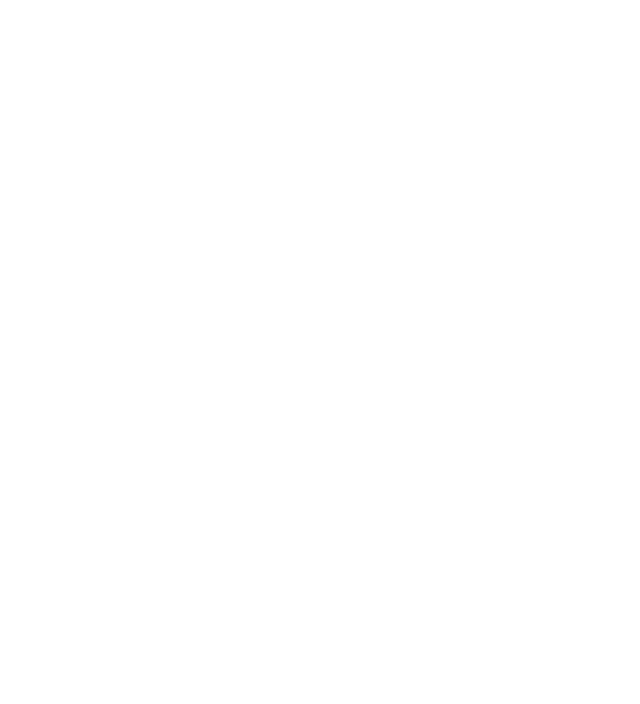
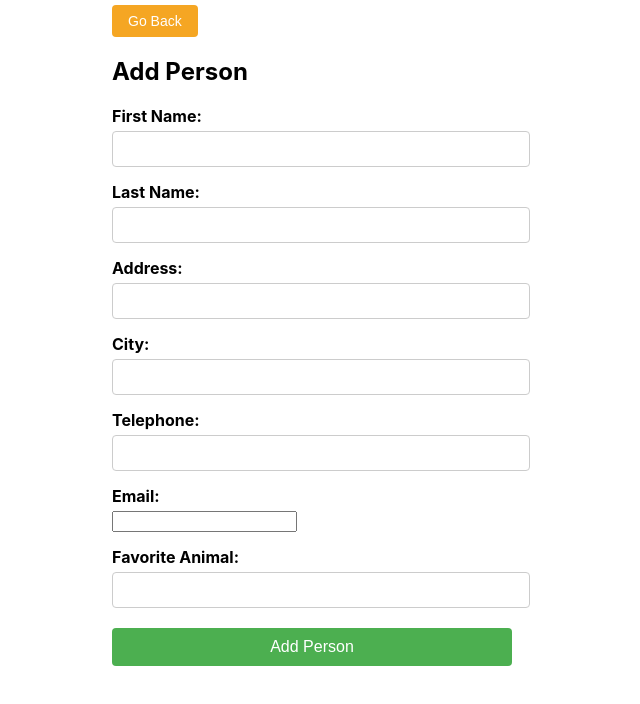
Before and after one commit to im-stanly/Animal-Clinic, a React (Create React App) app in the folder src/main/frontend/: page /AddPerson in a window 1280 px wide. Before the commit this address had no page. Shown: the top 704 px of the page, without its empty margins (328-968 px from the left). Built offline with nearby package versions, Linux system fonts and the light colour scheme.

Commit message:
addperson addpet initial commit

```diff
--- a/src/main/frontend/src/index.js
+++ b/src/main/frontend/src/index.js
@@ -11,6 +11,9 @@ import PrescriptionPage from './js/PrescriptionPage';
 import PetPage from './js/PetPage';
 import PrescriptionListPage from './js/PrescriptionListPage';
 import AddPet from './js/AddPet';
+import AddPerson from './js/AddPerson';
+import PetOwners from './js/PetOwners';
+import AddVisit from './js/AddVisit';
 import './css/index.css';
 
 ReactDOM.render(
@@ -26,6 +29,9 @@ ReactDOM.render(
       <Route path="/petPage/:petId" element={<PetPage />} />
       <Route path="/PrescriptionListPage/:visitId" element={<PrescriptionListPage />} />
       <Route path="/AddPet" element={<AddPet />} />
+      <Route path="/AddPerson" element={<AddPerson />} />
+      <Route path="/PetOwners" element={<PetOwners />} />
+      <Route path="/AddVisit/:vetId" element={<AddVisit />} />
     </Routes>
   </BrowserRouter>,
   document.getElementById('root')
--- /dev/null
+++ b/src/main/frontend/src/js/AddPerson.js
@@ -0,0 +1,148 @@
+import React, { useState } from 'react';
+import { useNavigate } from 'react-router-dom';
+import '../css/AddPet.css';
+
+const AddPetForm = () => {
+  const [formData, setFormData] = useState({
+    first_name: '',
+    last_name: '',
+    address: '',
+    city: '',
+    telephone: '',
+    email: '',
+    favAnimal: ''
+  });
+
+  const navigate = useNavigate();
+
+  const handleInputChange = (event) => {
+    const { name, value } = event.target;
+
+    setFormData((prevFormData) => ({
+      ...prevFormData,
+      [name]: value
+    }));
+  };
+
+  const goBack = () => {
+    navigate(-1);
+  };
+
+  const handleSubmit = async (event) => {
+    event.preventDefault();
+    try {
+      const response = await fetch('http://localhost:8080/persons', {
+        method: 'POST',
+        headers: {
+          'Content-Type': 'application/json'
+        },
+        body: JSON.stringify([formData])
+      });
+
+      console.log('Data sent:', JSON.stringify(formData));
+
+      if (response.ok) {
+        console.log('Person has been added!');
+        setFormData({
+          first_name: '',
+          last_name: '',
+          address: '',
+          city: '',
+          telephone: '',
+          email: '',
+          favAnimal: ''
+        });
+      } else {
+        console.error('An error occurred while adding the person.');
+      }
+    } catch (error) {
+      console.error(error);
+    }
+  };
+
+  return (
+    <div>
+      <div className="add-pet-form-container">
+        <button className="back-button" onClick={goBack}>Go Back</button>
+        <h2>Add Person</h2>
+        <form onSubmit={handleSubmit}>
+          <div>
+            <label htmlFor="first_name">First Name:</label>
+            <input
+              type="text"
+              id="first_name"
+              name="first_name"
+              value={formData.first_name}
+              onChange={handleInputChange}
+              required
+            />
+          </div>
+          <div>
+            <label htmlFor="last_name">Last Name:</label>
+            <input
+              type="text"
+              id="last_name"
+              name="last_name"
+              value={formData.last_name}
+              onChange={handleInputChange}
+              required
+            />
+          </div>
+          <div>
+            <label htmlFor="address">Address:</label>
+            <input
+              type="text"
+              id="address"
+              name="address"
+              value={formData.address}
+              onChange={handleInputChange}
+            />
+          </div>
+          <div>
+            <label htmlFor="city">City:</label>
+            <input
+              type="text"
+              id="city"
+              name="city"
+              value={formData.city}
+              onChange={handleInputChange}
+            />
+          </div>
+          <div>
+            <label htmlFor="telephone">Telephone:</label>
+            <input
+              type="text"
+              id="telephone"
+              name="telephone"
+              value={formData.telephone}
+              onChange={handleInputChange}
+            />
+          </div>
+          <div>
+            <label htmlFor="email">Email:</label>
+            <input
+              type="email"
+              id="email"
+              name="email"
+              value={formData.email}
+              onChange={handleInputChange}
+            />
+          </div>
+          <div>
+            <label htmlFor="favAnimal">Favorite Animal:</label>
+            <input
+              type="text"
+              id="favAnimal"
+              name="favAnimal"
+              value={formData.favAnimal}
+              onChange={handleInputChange}
+            />
+          </div>
+          <button type="submit">Add Person</button>
+        </form>
+      </div>
+    </div>
+  );
+};
+
+export default AddPetForm;
--- /dev/null
+++ b/src/main/frontend/src/js/AddVisit.js
@@ -0,0 +1,186 @@
+import React, { useState, useEffect } from 'react';
+import { useNavigate } from 'react-router-dom';
+
+const AddVisitForm = () => {
+  const navigate = useNavigate();
+  const vet_id = window.location.pathname.split('/').pop();
+
+  const [formData, setFormData] = useState({
+    pet_id: 0,
+    vet_id: parseInt(vet_id),
+    visit_date: '',
+    visit_time: '',
+    type_id: 0,
+    description: '',
+  });
+
+  const [visitHour, setVisitHour] = useState('');
+  const [visitMinute, setVisitMinute] = useState('');
+  const [visitSecond, setVisitSecond] = useState('');
+
+  const goBack = () => {
+    navigate(-1);
+  };
+
+  const handleSubmit = async (event) => {
+    event.preventDefault();
+    try {
+      const visitTime = `${visitHour}:${visitMinute}:${visitSecond}`;
+
+      const visitData = {
+        ...formData,
+        visit_time: visitTime
+      };
+
+      const response = await fetch(`http://localhost:8080/visits`, {
+        method: 'POST',
+        headers: {
+          'Content-Type': 'application/json'
+        },
+        body: JSON.stringify([visitData])
+      });
+
+      console.log('Data sent:', JSON.stringify(visitData));
+
+      if (response.ok) {
+        console.log('Visit has been added!');
+        setFormData({
+          pet_id: 0,
+          vet_id: parseInt(vet_id),
+          visit_date: '',
+          visit_time: '',
+          type_id: 0,
+          description: '',
+        });
+        setVisitHour('');
+        setVisitMinute('');
+        setVisitSecond('');
+      } else {
+        console.error('An error occurred while adding the visit.');
+      }
+    } catch (error) {
+      console.error(error);
+    }
+  };
+
+  return (
+    <div>
+      <h2>Add Visit</h2>
+      <form onSubmit={handleSubmit}>
+        <div>
+          <label htmlFor="pet_id">Pet ID:</label>
+          <input
+            type="number"
+            id="pet_id"
+            name="pet_id"
+            value={formData.pet_id}
+            onChange={(event) => {
+              const { value } = event.target;
+              setFormData((prevFormData) => ({
+                ...prevFormData,
+                pet_id: parseInt(value)
+              }));
+            }}
+            required
+          />
+        </div>
+        <div>
+          <label htmlFor="visit_date">Visit Date:</label>
+          <input
+            type="date"
+            id="visit_date"
+            name="visit_date"
+            value={formData.visit_date}
+            onChange={(event) => {
+              const { value } = event.target;
+              setFormData((prevFormData) => ({
+                ...prevFormData,
+                visit_date: value
+              }));
+            }}
+            required
+          />
+        </div>
+        <div>
+          <label htmlFor="visit_hour">Visit Hour:</label>
+          <input
+            type="number"
+            id="visit_hour"
+            name="visit_hour"
+            value={visitHour}
+            onChange={(event) => {
+              const { value } = event.target;
+              setVisitHour(value);
+            }}
+            required
+          />
+        </div>
+        <div>
+          <label htmlFor="visit_minute">Visit Minute:</label>
+          <input
+            type="number"
+            id="visit_minute"
+            name="visit_minute"
+            value={visitMinute}
+            onChange={(event) => {
+              const { value } = event.target;
+              setVisitMinute(value);
+            }}
+            required
+          />
+        </div>
+        <div>
+          <label htmlFor="visit_second">Visit Second:</label>
+          <input
+            type="number"
+            id="visit_second"
+            name="visit_second"
+            value={visitSecond}
+            onChange={(event) => {
+              const { value } = event.target;
+              setVisitSecond(value);
+            }}
+            required
+          />
+        </div>
+        <div>
+          <label htmlFor="type_id">Type ID:</label>
+          <input
+            type="number"
+            id="type_id"
+            name="type_id"
+            value={formData.type_id}
+            onChange={(event) => {
+              const { value } = event.target;
+              setFormData((prevFormData) => ({
+                ...prevFormData,
+                type_id: parseInt(value)
+              }));
+            }}
+            required
+          />
+        </div>
+        <div>
+          <label htmlFor="description">Description:</label>
+          <textarea
+            id="description"
+            name="description"
+            value={formData.description}
+            onChange={(event) => {
+              const { value } = event.target;
+              setFormData((prevFormData) => ({
+                ...prevFormData,
+                description: value
+              }));
+            }}
+            required
+          />
+        </div>
+        <button type="submit">Add Visit</button>
+      </form>
+      <button onClick={goBack}>Go Back</button>
+    </div>
+  );
+};
+
+export default AddVisitForm;
```
